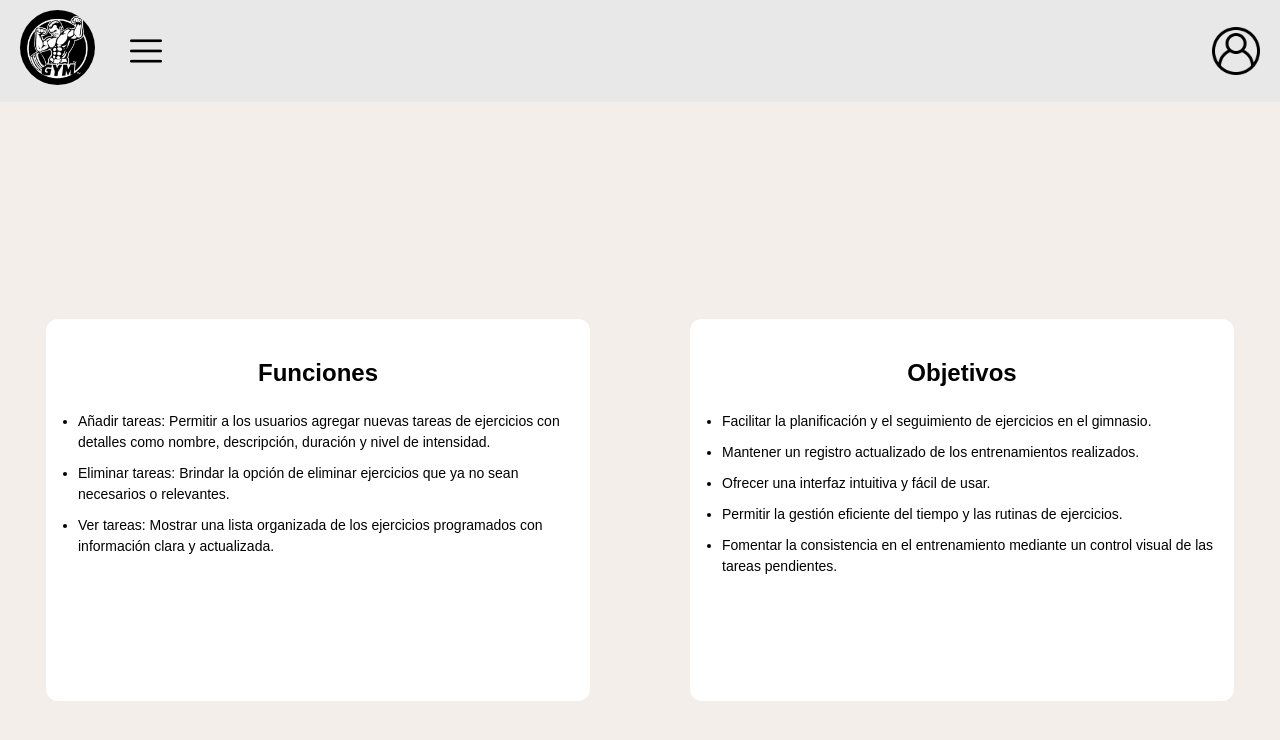
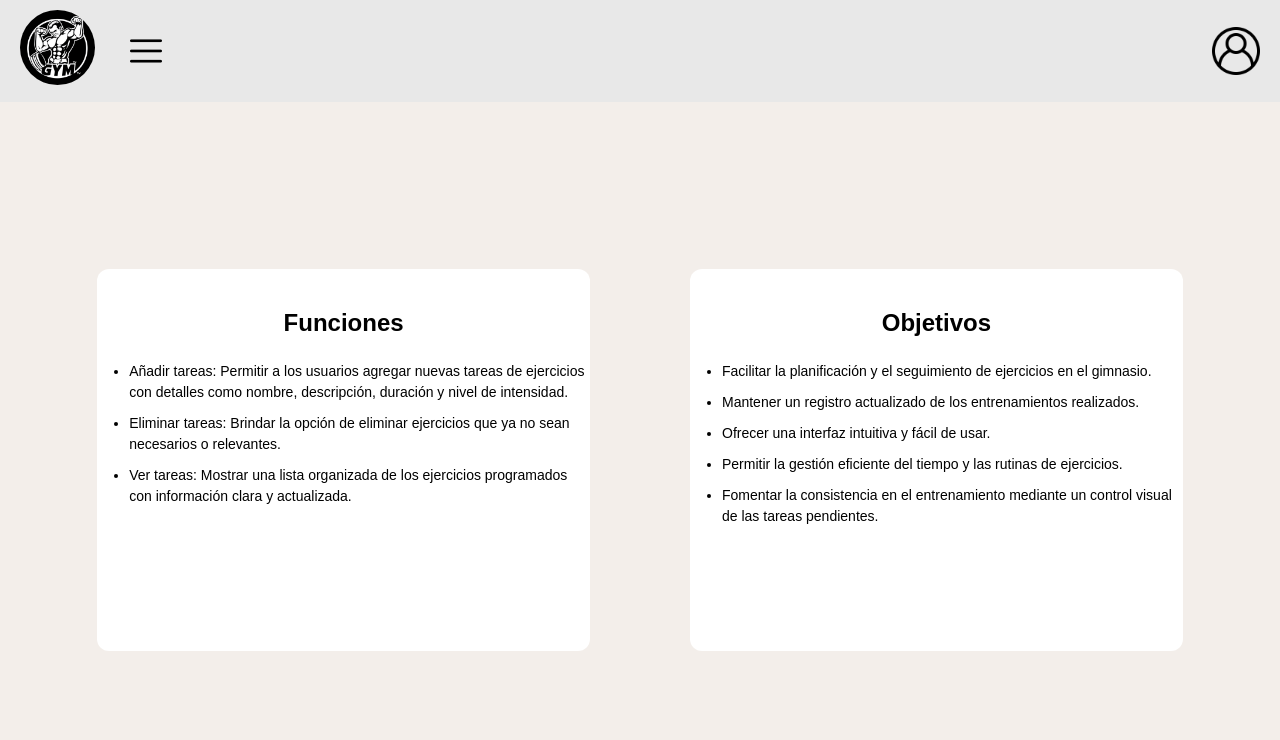
Before and after one commit to Danykeidel03/tfm-front, a React (Vite) app: page / in a window 1280 px wide. Shown: the top 740 px of the page. Built offline with nearby package versions, Linux system fonts and the light colour scheme.

Commit message:
css general + cambio en finalizar rutina

```diff
--- a/src/App.css
+++ b/src/App.css
@@ -36,7 +36,7 @@ li {
   gap: 30px;
   max-width: 90%;
   position: relative;
-  top: 130px;
+  top: 80px;
   padding-bottom: 40px;
 }
 
--- a/src/pages/AdminPanel/AdminPanel.css
+++ b/src/pages/AdminPanel/AdminPanel.css
@@ -1,8 +1,14 @@
-html .main-content {
+html .main-content:has(.menu-contentAdmin) {
     max-width: 100%;
     flex-direction: row;
     align-items: flex-start;
     justify-content: space-between;
+    top: 0;
+    padding-bottom: 0;
+}
+
+#root:has(.menu-contentAdmin){
+  height: 100%;
 }
 
 .main-contentAdmin {
--- a/src/pages/Exercises/Exercises.jsx
+++ b/src/pages/Exercises/Exercises.jsx
@@ -51,20 +51,21 @@ const Exercises = () => {
 
     function endRoutine() {
         let finalCalories = 0;
-        const keyFinalizadosFods = JSON.parse(localStorage.getItem(`foods-Finalizados-${safeUserName}`));
-        const keyFinalizadosExercises = JSON.parse(localStorage.getItem(`exercises-Finalizados-${safeUserName}`));
+        const keyFinalizadosFods = JSON.parse(localStorage.getItem(`foods-Finalizados-${safeUserName}`)) || [];
+        const keyFinalizadosExercises = JSON.parse(localStorage.getItem(`exercises-Finalizados-${safeUserName}`)) || [];
+
         keyFinalizadosExercises.forEach(exercise => {
-            finalCalories += exercise.calorias
+            finalCalories += exercise.calorias;
         });
         keyFinalizadosFods.forEach(food => {
-            finalCalories += food.calorias
+            finalCalories += food.calorias;
         });
         const formData = new FormData();
         formData.append('calories', finalCalories);
-        objServices.endRoutine(formData)
-        localStorage.removeItem(`foods-Finalizados-${safeUserName}`)
-        localStorage.removeItem(`exercises-Finalizados-${safeUserName}`)
-        window.location.reload()
+        objServices.endRoutine(formData);
+        localStorage.removeItem(`foods-Finalizados-${safeUserName}`);
+        localStorage.removeItem(`exercises-Finalizados-${safeUserName}`);
+        window.location.reload();
     }
 
     return (
```
